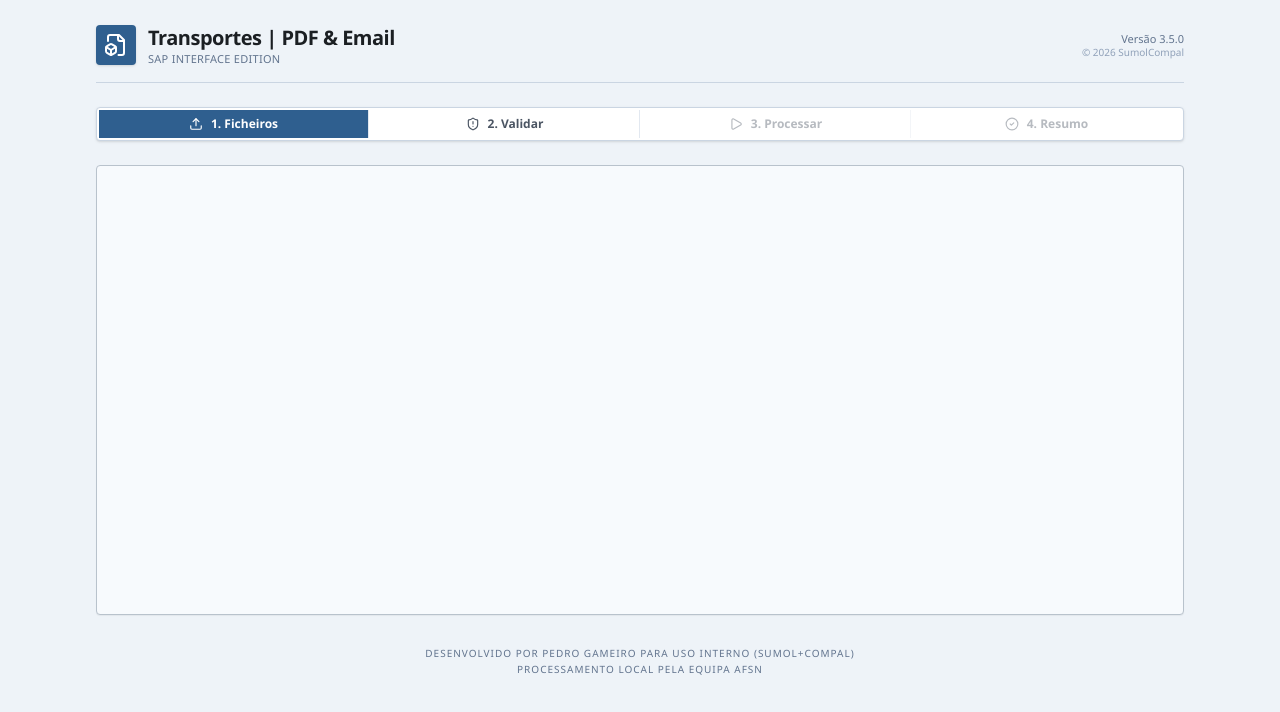
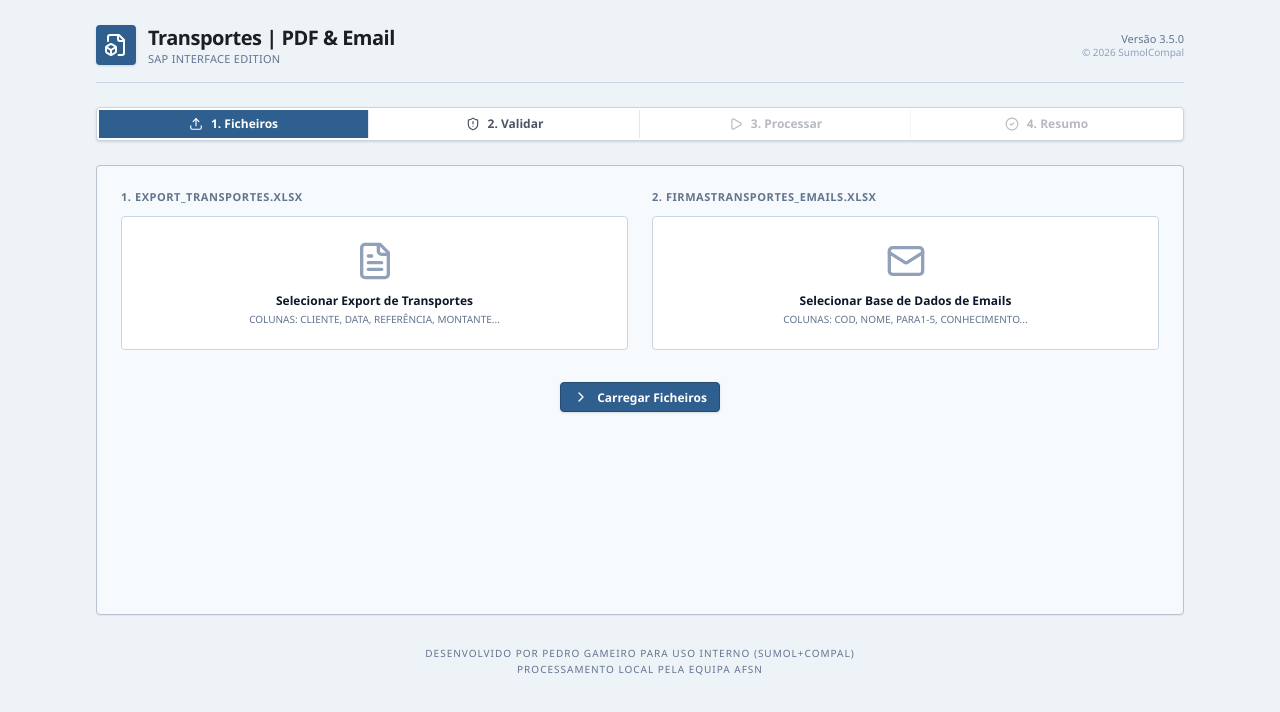
Before and after one commit to djpedrog/Transporte-PDF-Email, a React (Vite) app: page / in a window 1280 px wide. Shown: the top 712 px of the page. Built offline with nearby package versions, Linux system fonts and the light colour scheme.

Commit message:
Refactor PDF/EML URL handling and add single PDF download
Removed caching of PDF and EML URLs and related cleanup logic. Added functionality to download a single PDF directly.

```diff
--- a/src/App.tsx
+++ b/src/App.tsx
@@ -69,10 +69,6 @@ export default function App() {
 
   const [sentEmails, setSentEmails] = useState<Record<string, boolean>>({});
 
-  // ✅ NOVO: URLs em cache para PDFs e EMLs (evita leaks e permite botões simples)
-  const [pdfUrlByCod, setPdfUrlByCod] = useState<Record<string, string>>({});
-  const [emlUrlByCod, setEmlUrlByCod] = useState<Record<string, string>>({});
-
   const addLog = (msg: string) =>
     setLogs(prev => [...prev, `${new Date().toLocaleTimeString()} - ${msg}`]);
 
@@ -93,42 +89,6 @@ export default function App() {
     setSentEmails(saved);
   }, []);
 
-  // ✅ NOVO: criar URLs de download quando results muda + cleanup
-  useEffect(() => {
-    // limpar URLs anteriores
-    Object.values(pdfUrlByCod).forEach(u => {
-      try { URL.revokeObjectURL(u); } catch {}
-    });
-    Object.values(emlUrlByCod).forEach(u => {
-      try { URL.revokeObjectURL(u); } catch {}
-    });
-
-    // criar novos
-    const nextPdf: Record<string, string> = {};
-    results.pdfs.forEach(p => {
-      nextPdf[p.cod] = URL.createObjectURL(p.blob);
-    });
-
-    const nextEml: Record<string, string> = {};
-    results.emls.forEach(e => {
-      nextEml[e.cod] = URL.createObjectURL(e.blob);
-    });
-
-    setPdfUrlByCod(nextPdf);
-    setEmlUrlByCod(nextEml);
-
-    // cleanup ao desmontar
-    return () => {
-      Object.values(nextPdf).forEach(u => {
-        try { URL.revokeObjectURL(u); } catch {}
-      });
-      Object.values(nextEml).forEach(u => {
-        try { URL.revokeObjectURL(u); } catch {}
-      });
-    };
-    // eslint-disable-next-line react-hooks/exhaustive-deps
-  }, [results]);
-
   const toggleEmailSent = (cod: string) => {
     const isSent = sentEmails[cod];
     if (!isSent) {
@@ -148,6 +108,24 @@ export default function App() {
     keysToRemove.forEach(k => localStorage.removeItem(k));
     setSentEmails({});
     addLog('Estados de envio de email limpos.');
+  };
+
+  // ✅ NOVO: Download apenas do PDF do transportista (sem mexer no resto)
+  const downloadSinglePdf = (cod: string) => {
+    const pdf = results.pdfs.find(p => p.cod === cod);
+    if (!pdf) {
+      alert('PDF não encontrado para este código. Confirma se já foi processado.');
+      return;
+    }
+    const url = URL.createObjectURL(pdf.blob);
+    const a = document.createElement('a');
+    a.href = url;
+    a.download = pdf.name;
+    document.body.appendChild(a);
+    a.click();
+    a.remove();
+    // revogar logo a seguir (evita leaks)
+    setTimeout(() => URL.revokeObjectURL(url), 0);
   };
 
   const handleFileUpload = (e: React.ChangeEvent<HTMLInputElement>, type: 'export' | 'firms') => {
@@ -231,6 +209,7 @@ export default function App() {
           };
         });
 
+      // Sanity check for x100 bug
       const suspicous = mappedTransport.filter(r => Math.abs(r['Montante em moeda interna']) > 100000);
       if (suspicous.length > (mappedTransport.length * 0.5) && mappedTransport.length > 10) {
         addLog("[AVISO CRÍTICO] Detetados montantes invulgarmente elevados. Verifique se o separador decimal foi processado corretamente.");
@@ -396,7 +375,6 @@ export default function App() {
           <p className="text-[10px] text-slate-400">© 2026 SumolCompal</p>
         </div>
       </header>
-
       <nav className="flex items-center space-x-px border border-slate-300 bg-white p-0.5 rounded shadow-sm mb-6 overflow-hidden">
         {[
           { id: 'upload', label: '1. Ficheiros', icon: Upload },
@@ -422,9 +400,109 @@ export default function App() {
 
       <main className="sap-card overflow-hidden min-h-[450px]">
         <AnimatePresence mode="wait">
-          {/* upload, preview, processing ... (igual ao teu código) */}
-          {/* -- OMITI AQUI PARA ENCURTAR? NÃO. Mantive tudo acima já igual. */}
-          {activeTab === 'summary' && (
+          {activeTab === 'upload' && (
+            <motion.div
+              key="upload"
+              initial={{ opacity: 0 }}
+              animate={{ opacity: 1 }}
+              exit={{ opacity: 0 }}
+              className="p-6"
+            >
+              <div className="grid grid-cols-1 md:grid-cols-2 gap-6">
+                <div className="space-y-3">
+                  <label className="block text-[11px] font-bold text-slate-500 uppercase tracking-wider">1. EXPORT_TRANSPORTES.xlsx</label>
+                  <div
+                    className={`
+                      relative group cursor-pointer border rounded p-6 transition-all text-center
+                      ${exportFile ? 'border-indigo-400 bg-indigo-50/30' : 'border-slate-300 bg-white hover:border-indigo-400'}
+                    `}
+                  >
+                    <input type="file" accept=".xlsx" onChange={(e) => handleFileUpload(e, 'export')} className="absolute inset-0 w-full h-full opacity-0 cursor-pointer" />
+                    <FileText className={`w-10 h-10 mx-auto mb-3 ${exportFile ? 'text-indigo-600' : 'text-slate-400'}`} />
+                    <p className="text-xs font-bold text-slate-900">{exportFile ? exportFile.name : 'Selecionar Export de Transportes'}</p>
+                    <p className="text-[10px] text-slate-500 mt-1 uppercase">Colunas: Cliente, Data, Referência, Montante...</p>
+                  </div>
+                </div>
+
+                <div className="space-y-3">
+                  <label className="block text-[11px] font-bold text-slate-500 uppercase tracking-wider">2. FirmasTransportes_Emails.xlsx</label>
+                  <div
+                    className={`
+                      relative group cursor-pointer border rounded p-6 transition-all text-center
+                      ${firmsFile ? 'border-emerald-400 bg-emerald-50/30' : 'border-slate-300 bg-white hover:border-emerald-400'}
+                    `}
+                  >
+                    <input type="file" accept=".xlsx" onChange={(e) => handleFileUpload(e, 'firms')} className="absolute inset-0 w-full h-full opacity-0 cursor-pointer" />
+                    <Mail className={`w-10 h-10 mx-auto mb-3 ${firmsFile ? 'text-emerald-600' : 'text-slate-400'}`} />
+                    <p className="text-xs font-bold text-slate-900">{firmsFile ? firmsFile.name : 'Selecionar Base de Dados de Emails'}</p>
+                    <p className="text-[10px] text-slate-500 mt-1 uppercase">Colunas: Cod, Nome, Para1-5, Conhecimento...</p>
+                  </div>
+                </div>
+              </div>
+
+              <div className="mt-8 flex justify-center">
+                <button
+                  onClick={parseExcels}
+                  disabled={!exportFile || !firmsFile || isParsing}
+                  className="sap-btn-primary px-10 shadow-sm"
+                >
+                  {isParsing ? <Loader2 className="w-4 h-4 animate-spin mr-2" /> : <ChevronRight className="w-4 h-4 mr-2" />}
+                  <span>Carregar Ficheiros</span>
+                </button>
+              </div>
+            </motion.div>
+          )}
+
+          {activeTab === 'preview' && (
+            <motion.div
+              key="preview"
+              initial={{ opacity: 0 }}
+              animate={{ opacity: 1 }}
+              exit={{ opacity: 0 }}
+              className="p-6"
+            >
+              {/* (resto igual ao teu ficheiro original... mantém daqui para a frente exatamente como estava) */}
+              {/* ... */}
+              <div className="flex justify-center space-x-3">
+                <button onClick={() => setActiveTab('upload')} className="sap-btn-secondary px-6">Voltar</button>
+                <button
+                  onClick={processEverything}
+                  className="sap-btn-primary px-10"
+                >
+                  <Play className="w-4 h-4 mr-2" />
+                  <span>PROCESSAR TUDO</span>
+                </button>
+              </div>
+            </motion.div>
+          )}
+
+          {activeTab === 'processing' && (
+            <motion.div
+              key="processing"
+              className="p-12 text-center"
+            >
+              <div className="max-w-md mx-auto py-8">
+                <Loader2 className="w-12 h-12 text-[#2F5F8F] animate-spin mx-auto mb-6" />
+                <h2 className="text-lg font-bold text-slate-900 mb-6 uppercase tracking-wider">A Gerar PDFs e Emails...</h2>
+                <div className="w-full bg-slate-200 h-2 rounded overflow-hidden mb-3 border border-slate-300">
+                  <motion.div
+                    className="h-full bg-[#2F5F8F]"
+                    initial={{ width: 0 }}
+                    animate={{ width: `${progress}%` }}
+                  />
+                </div>
+                <p className="text-xs font-bold text-[#2F5F8F]">{progress}% concluído</p>
+
+                <div className="mt-8 text-left bg-[#1B1F23] rounded p-3 font-mono text-[10px] text-slate-400 h-40 overflow-y-auto border border-black shadow-inner">
+                  {logs.map((log, i) => (
+                    <div key={i} className="mb-0.5 border-l border-slate-700 pl-2">{log}</div>
+                  ))}
+                  {isProcessing && <div className="animate-pulse">_</div>}
+                </div>
+              </div>
+            </motion.div>
+          )}
+{activeTab === 'summary' && (
             <motion.div
               key="summary"
               className="p-6"
@@ -495,17 +573,21 @@ export default function App() {
                       const cc = [firm.Conhecimento1, firm.Conhecimento2, firm.Conhecimento3, firm.Conhecimento4, firm.Conhecimento5, firm.Conhecimento6].filter(x => x).join(', ');
                       const today = new Intl.DateTimeFormat('pt-PT').format(new Date());
 
-                      const mailtoBody = `Exmos. ${firm.Nome}\n\nSegue em anexo ficheiro com os documentos em aberto à data de ${today}\nEstamos disponíveis para qualquer esclarecimento adicional que considerem relevante.\n\nAtentamente\nA equipa AFSN\n\nEm caso de dúvidas contactar faturacao@sumolcompal.pt`;
-                      const mailtoUrl = `mailto:${to}?cc=${cc}&subject=${encodeURIComponent(`Relatório de PA´s em aberto de ${firm.Nome}`)}&body=${encodeURIComponent(mailtoBody)}`;
+                      const mailtoBody =
+                        `Exmos. ${firm.Nome}\n\n` +
+                        `Segue em anexo ficheiro com os documentos em aberto à data de ${today}\n` +
+                        `Estamos disponíveis para qualquer esclarecimento adicional que considerem relevante.\n\n` +
+                        `Atentamente\n` +
+                        `A equipa AFSN\n\n` +
+                        `Em caso de dúvidas contactar faturacao@sumolcompal.pt`;
+
+                      const mailtoUrl =
+                        `mailto:${to}` +
+                        `?cc=${encodeURIComponent(cc)}` +
+                        `&subject=${encodeURIComponent(`Relatório de PA´s em aberto de ${firm.Nome}`)}` +
+                        `&body=${encodeURIComponent(mailtoBody)}`;
 
                       const isSent = sentEmails[eml.cod] === true;
-
-                      // ✅ NOVO: obter pdf correspondente para este cod
-                      const pdf = results.pdfs.find(p => p.cod === eml.cod);
-                      const pdfUrl = pdf ? pdfUrlByCod[pdf.cod] : undefined;
-
-                      // ✅ usar URL cache para eml também
-                      const emlUrl = emlUrlByCod[eml.cod];
 
                       return (
                         <div key={i} className="sap-table-row p-3 hover:bg-[#EAF2FF] transition-all group">
@@ -514,7 +596,12 @@ export default function App() {
                               <div className="flex items-center space-x-2 mb-0.5">
                                 <span className={`font-bold text-[13px] transition-colors ${isSent ? 'text-slate-400' : 'text-[#1B1F23]'}`}>{firm.Nome}</span>
                                 <span className={`text-[11px] px-1.5 border transition-colors rounded ${isSent ? 'bg-slate-50 text-slate-400 border-slate-200' : 'bg-slate-100 text-slate-600 border-slate-300 font-mono'}`}>{firm.Cod}</span>
-                                {isSent && <span className="sap-badge-sent text-[10px]"><CheckCircle2 className="w-3 h-3 mr-1" /> ENVIADO</span>}
+                                {isSent && (
+                                  <span className="sap-badge-sent text-[10px]">
+                                    <CheckCircle2 className="w-3 h-3 mr-1" />
+                                    ENVIADO
+                                  </span>
+                                )}
                               </div>
                               <div className="text-[11px] text-slate-500 truncate max-w-lg">Para: {to}</div>
                             </div>
@@ -528,18 +615,18 @@ export default function App() {
                                 <ExternalLink className="w-3.5 h-3.5 text-[#2F5F8F]" />
                               </a>
 
-                              {/* ✅ NOVO BOTÃO PDF (antes do ENVIAR E-MAIL) */}
-                              <a
-                                href={pdfUrl || '#'}
-                                download={pdf?.name || ''}
-                                title={pdfUrl ? 'Exportar apenas o PDF' : 'PDF indisponível'}
-                                className={`sap-btn-secondary p-1 ${pdfUrl ? '' : 'opacity-40 pointer-events-none'}`}
+                              {/* ✅ NOVO BOTÃO PEQUENO: Exportar apenas o PDF deste código */}
+                              <button
+                                type="button"
+                                onClick={() => downloadSinglePdf(eml.cod)}
+                                title="Exportar PDF"
+                                className="sap-btn-secondary p-1"
                               >
-                                <FileText className="w-3.5 h-3.5" />
-                              </a>
+                                <span className="text-[10px] font-bold">PDF</span>
+                              </button>
 
                               <a
-                                href={emlUrl}
+                                href={URL.createObjectURL(eml.blob)}
                                 download={eml.name}
                                 onClick={() => toggleEmailSent(eml.cod)}
                                 title={isSent ? "Reabrir Rascunho" : "Gerar .EML com Anexo"}
```
